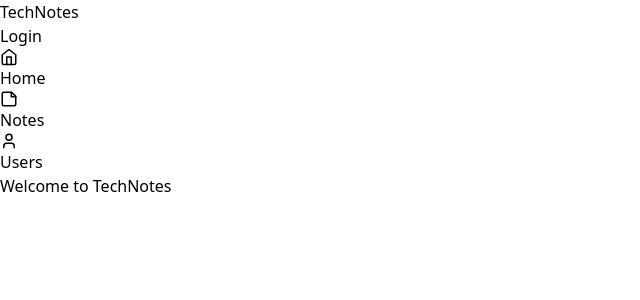
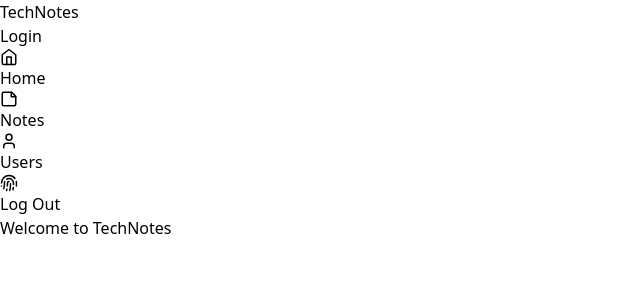
Before and after one commit to pn-code/technotes, a React (Vite) app in the folder frontend/: page /dashboard in a window 1280 px wide. Shown: the top 300 px of the page, without its empty margins (0-640 px from the left). Built offline with nearby package versions, Linux system fonts and the light colour scheme; no server answers.

Commit message:
Added logout function to DashHeader

```diff
--- a/frontend/src/components/dashboard/DashHeader.tsx
+++ b/frontend/src/components/dashboard/DashHeader.tsx
@@ -1,7 +1,28 @@
-import { Link } from "react-router-dom";
-import { Home, StickyNote, User } from "lucide-react";
+import { Link, useLocation, useNavigate } from "react-router-dom";
+import { Fingerprint, Home, StickyNote, User } from "lucide-react";
+import { useLogOutMutation } from "../../features/auth/authApiSlice";
+import Button from "../ui/Button";
+import { useEffect } from "react";
 
 export default function DashHeader() {
+  const navigate = useNavigate();
+  const { pathname } = useLocation();
+
+  const [logOut, { isLoading, isSuccess, isError, error }] =
+    useLogOutMutation();
+
+  useEffect(() => {
+    if (isSuccess) navigate("/");
+  }, [isSuccess, navigate]);
+
+  const handleLogOut = () => logOut(null);
+
+  if (isLoading) return <p>Logging Out...</p>;
+
+  const errorObj = error as any;
+
+  if (isError) return <p>Error: {errorObj?.data?.message}</p>;
+
   return (
     <header className="px-2">
       <div className="py-1 flex gap-2 md:gap-8 items-center border-y-2 border-slate-400">
@@ -31,6 +52,15 @@ export default function DashHeader() {
                 <User size={18} /> Users
               </Link>
             </li>
+            <li>
+              <Button
+                onClick={handleLogOut}
+                type="button"
+                className="flex gap-1 items-center font-semibold hover:text-slate-600"
+              >
+                <Fingerprint size={18} /> Log Out
+              </Button>
+            </li>
           </ul>
         </nav>
       </div>
```
